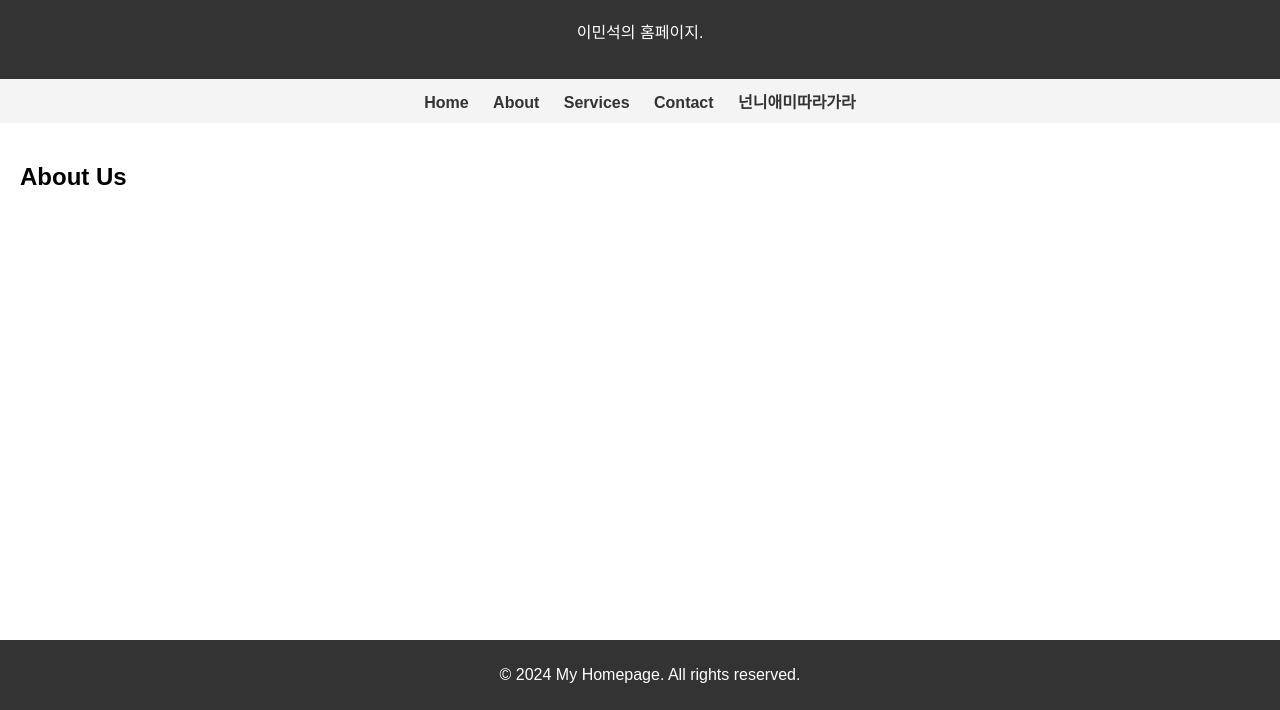
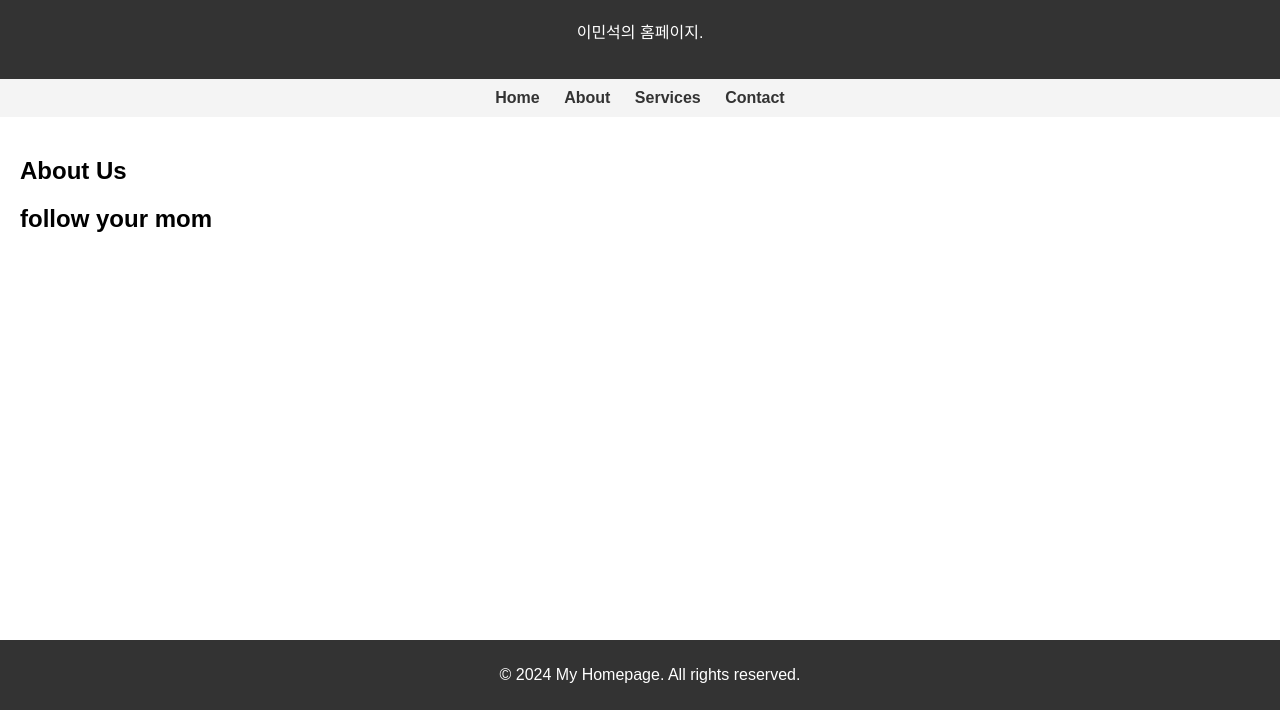
Before and after one commit to contrailgo/contrails.github.io, a plain HTML site: page index.html in a window 1280 px wide. Shown: the part 90-800 px from the top of the page. Drawn offline with Linux system fonts and the light colour scheme.

Commit message:
Update index.html

```diff
--- a/index.html
+++ b/index.html
@@ -53,11 +53,12 @@
         <a href="#">About</a>
         <a href="#">Services</a>
         <a href="#">Contact</a>
-        <a href="#">넌니애미따라가라</a>
+
     </nav>
 
     <main>
         <h2>About Us</h2>
+        <h2>follow your mom</h2>
 
     </main>
 
```
